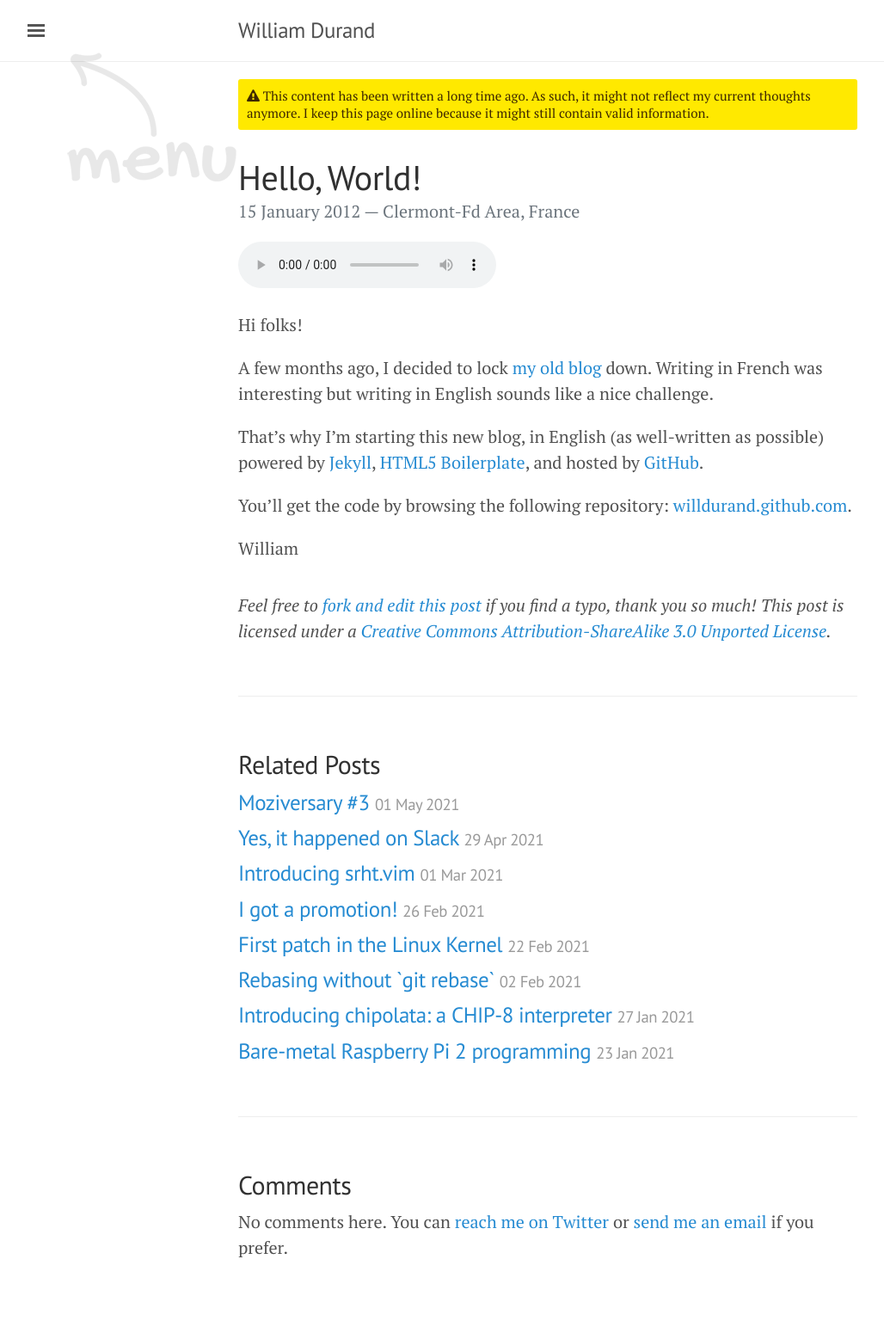
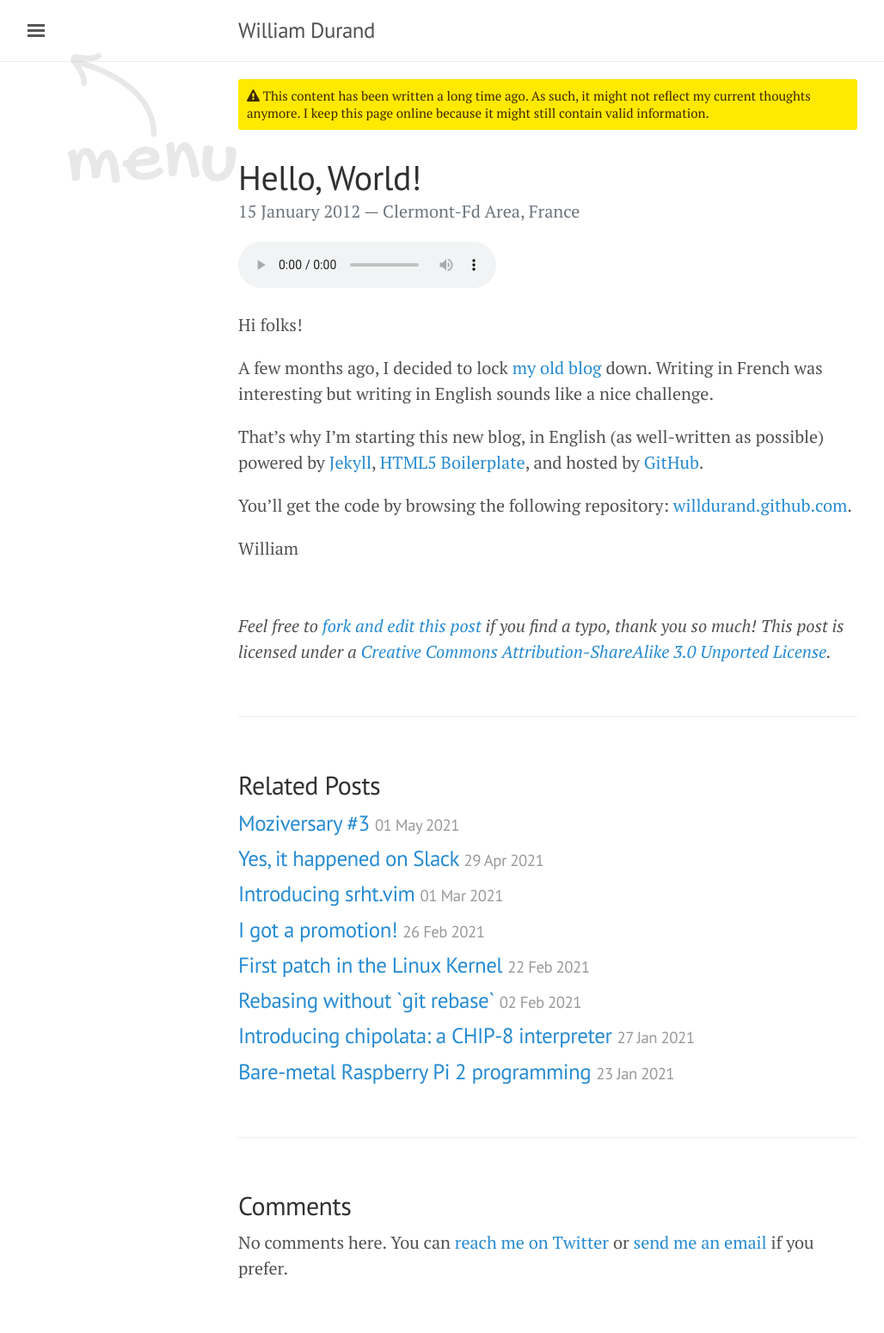
Before and after one commit to willdurand/willdurand.github.io, a Jekyll site: the page built from _posts/2012-01-15-hello-world.md, in a window 1280 px wide. Shown: the whole page at 86% size, without its empty margins (3-1031 px from the left). Built offline with Jekyll 4.4.1, drawn with Linux system fonts in a browser that asks for light colours; before the commit the page ends 1526 px from its top, so only the background shows below that.

Commit message:
Increase fork&edit margin-top

```diff
--- a/_includes/head.html
+++ b/_includes/head.html
@@ -7,8 +7,8 @@
 <meta name="apple-mobile-web-app-status-bar-style" content="black-translucent">
 
 <!-- CSS -->
-<link rel="stylesheet" href="/css/poole.css?v=20210501">
-<link rel="stylesheet" href="/css/syntax.css?v=20210501">
+<link rel="stylesheet" href="/css/poole.css?v=20210503">
+<link rel="stylesheet" href="/css/syntax.css?v=20210503">
 <link rel="stylesheet" href="/css/fontawesome/css/font-awesome.min.css">
 <link rel="stylesheet" href="//fonts.googleapis.com/css?family=PT+Serif:400,400italic,700%7CPT+Sans:400">
 
--- a/css/poole.css
+++ b/css/poole.css
@@ -998,7 +998,7 @@ a.pagination-item:hover {
 }
 
 em.fork-and-edit {
-  margin-top: 5%;
+  margin-top: 3rem;
   display: block;
 }
 
```
